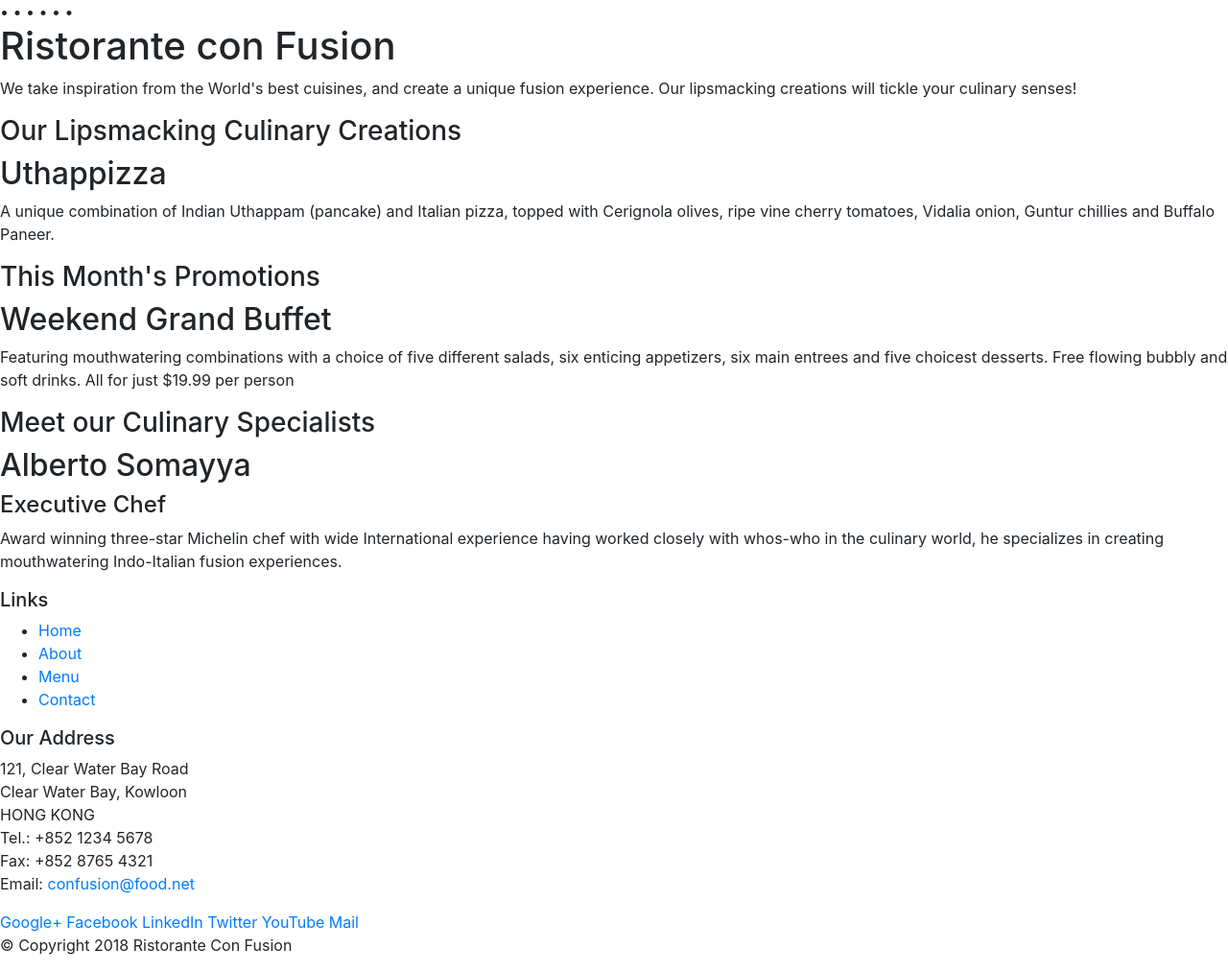
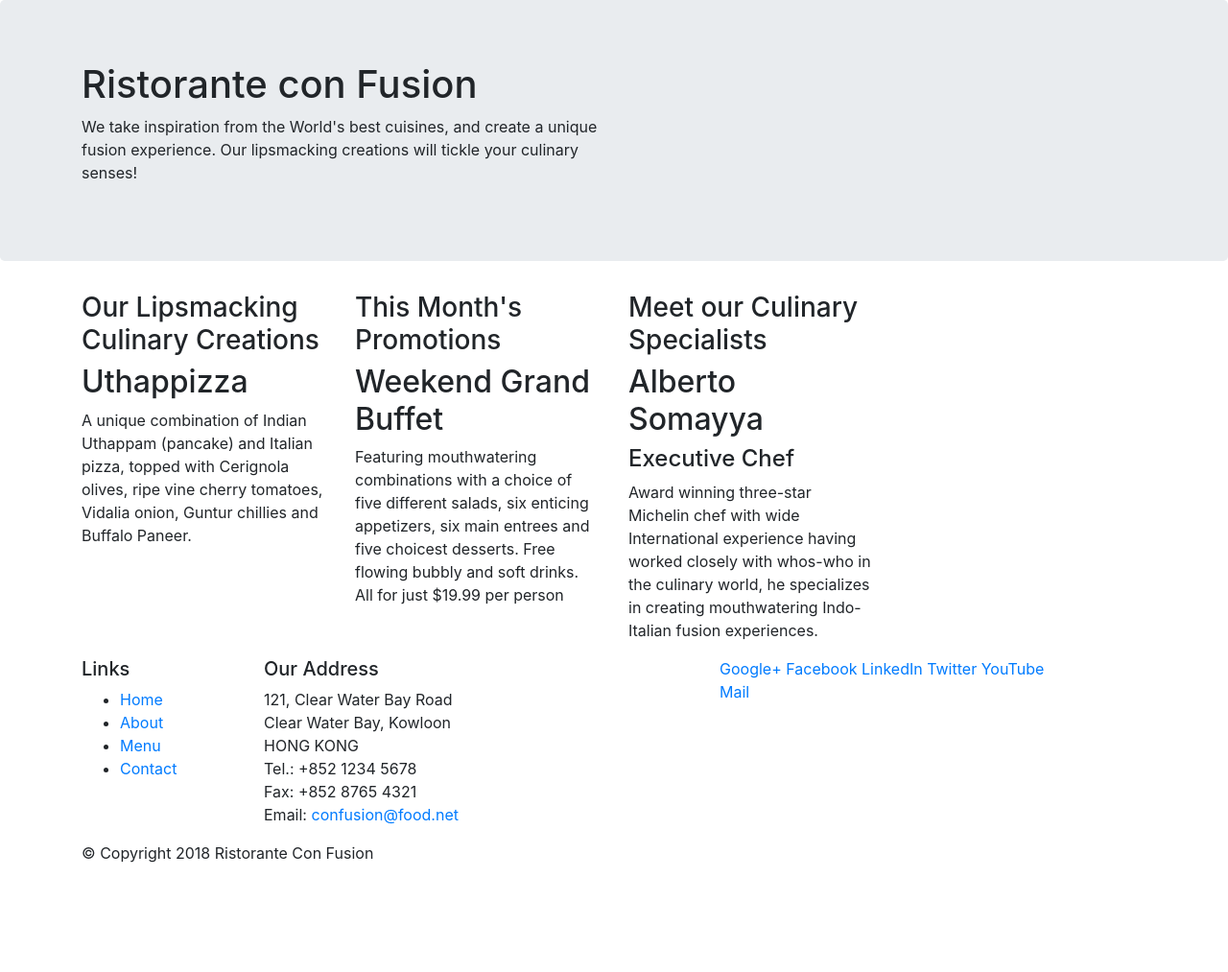
Before and after one commit to chinhbean09/ReactJS, a website: page index.html in a window 1280 px wide. Shown: the whole page at 96% size. After the commit the page ends 917 px from the top, so only its background shows below. Drawn offline with nearby package versions, Linux system fonts and the light colour scheme.

Commit message:
design column

```diff
--- a/index.html
+++ b/index.html
@@ -2,44 +2,45 @@
 <html lang="en">
 
 <head>
-        •	<!-- Required meta tags always come first -->
-•	    <meta charset="utf-8">
-•	    <meta name="viewport" content="width=device-width, initial-scale=1, shrink-to-fit=no">
-•	    <meta http-equiv="x-ua-compatible" content="ie=edge">
-•	    <!-- Bootstrap CSS -->
-•	    <link rel="stylesheet" href="node_modules/bootstrap/dist/css/bootstrap.min.css">
+        <!-- Required meta tags always come first -->
+	    <meta charset="utf-8">
+	    <meta name="viewport" content="width=device-width, initial-scale=1, shrink-to-fit=no">
+	    <meta http-equiv="x-ua-compatible" content="ie=edge">
+	    <!-- Bootstrap CSS -->
+	    <link rel="stylesheet" href="node_modules/bootstrap/dist/css/bootstrap.min.css">
 
     <title>Ristorante Con Fusion</title>
 </head>
 
 <body>
 
-    <header>
-        <div>
-            <div>
-                <div>
+    <header class="jumbotron">
+        <div class="container">
+            <div class="row">
+            <div class="col-12 col-sm-6">
                     <h1>Ristorante con Fusion</h1>
                     <p>We take inspiration from the World's best cuisines, and create a unique fusion experience. Our lipsmacking creations will tickle your culinary senses!</p>
-                </div>
-                <div>
-                </div>
             </div>
+            <div class="col-12 col-sm"></div>
         </div>
+    </div>
     </header>
 
-    <div>
-        <div>
+    <div class="container">
+        <div class="row">
+        <div class="col-12 col-sm-4 order-sm-last col-md-3">
             <div>
                 <h3>Our Lipsmacking Culinary Creations</h3>
             </div>
-            <div>
+            <div >
                 <h2>Uthappizza</h2>
                 <p>A unique combination of Indian Uthappam (pancake) and Italian pizza, topped with Cerignola olives, ripe vine cherry tomatoes, Vidalia onion, Guntur chillies and Buffalo Paneer.</p>
             </div>
         </div>
 
 
-        <div>
+
+        <div class="col-12 col-sm-4 order-sm-last col-md-3" >
             <div>
                 <h3>This Month's Promotions</h3>
             </div>
@@ -49,7 +50,7 @@
             </div>
         </div>
 
-        <div>
+        <div class="col-12 col-sm-4 order-sm-last col-md-3">
             <div>
                 <h3>Meet our Culinary Specialists</h3>
             </div>
@@ -60,11 +61,12 @@
             </div>
         </div>
     </div>
+</div>
 
     <footer>
-        <div>
-            <div>
-                <div>
+        <div class="container">
+            <div class="row">
+                <div class="col-4 col-sm-2">
                     <h5>Links</h5>
                     <ul>
                         <li><a href="#">Home</a></li>
@@ -73,7 +75,7 @@
                         <li><a href="#">Contact</a></li>
                     </ul>
                 </div>
-                <div>
+                <div class="col-7 col-sm-5">
                     <h5>Our Address</h5>
                     <address>
 		              121, Clear Water Bay Road<br>
@@ -84,7 +86,7 @@
 		              Email: <a href="mailto:confusion@food.net">confusion@food.net</a>
 		           </address>
                 </div>
-                <div>
+                <div class="col-12 col-sm-4">
                     <div>
                         <a href="http://google.com/+">Google+</a>
                         <a href="http://www.facebook.com/profile.php?id=">Facebook</a>
@@ -94,12 +96,13 @@
                         <a href="mailto:">Mail</a>
                     </div>
                 </div>
-           </div>
-           <div>
+
+           <div class="col-auto">
                 <div>
                     <p>© Copyright 2018 Ristorante Con Fusion</p>
                 </div>
            </div>
+        </div>
         </div>
     </footer>
 
```
